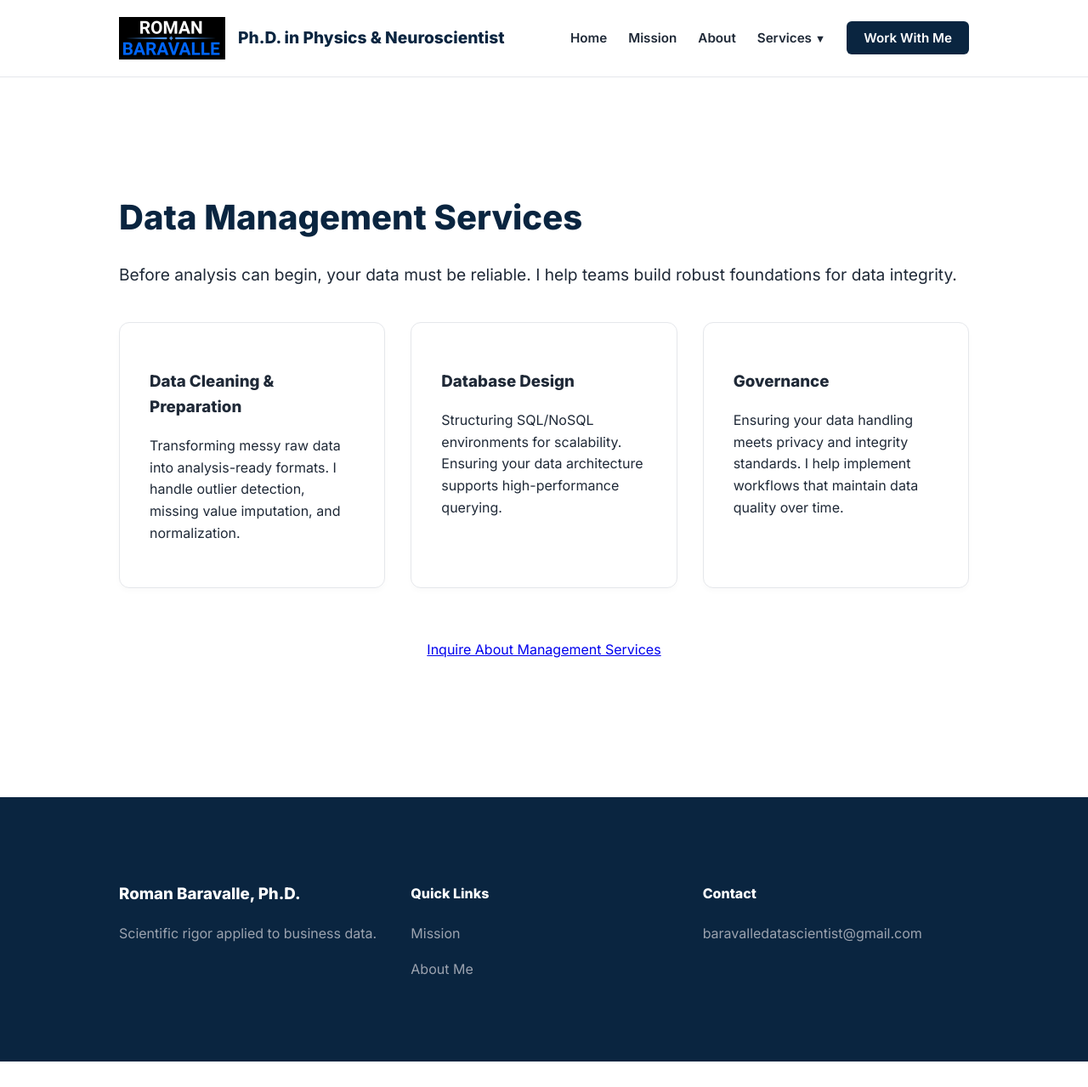
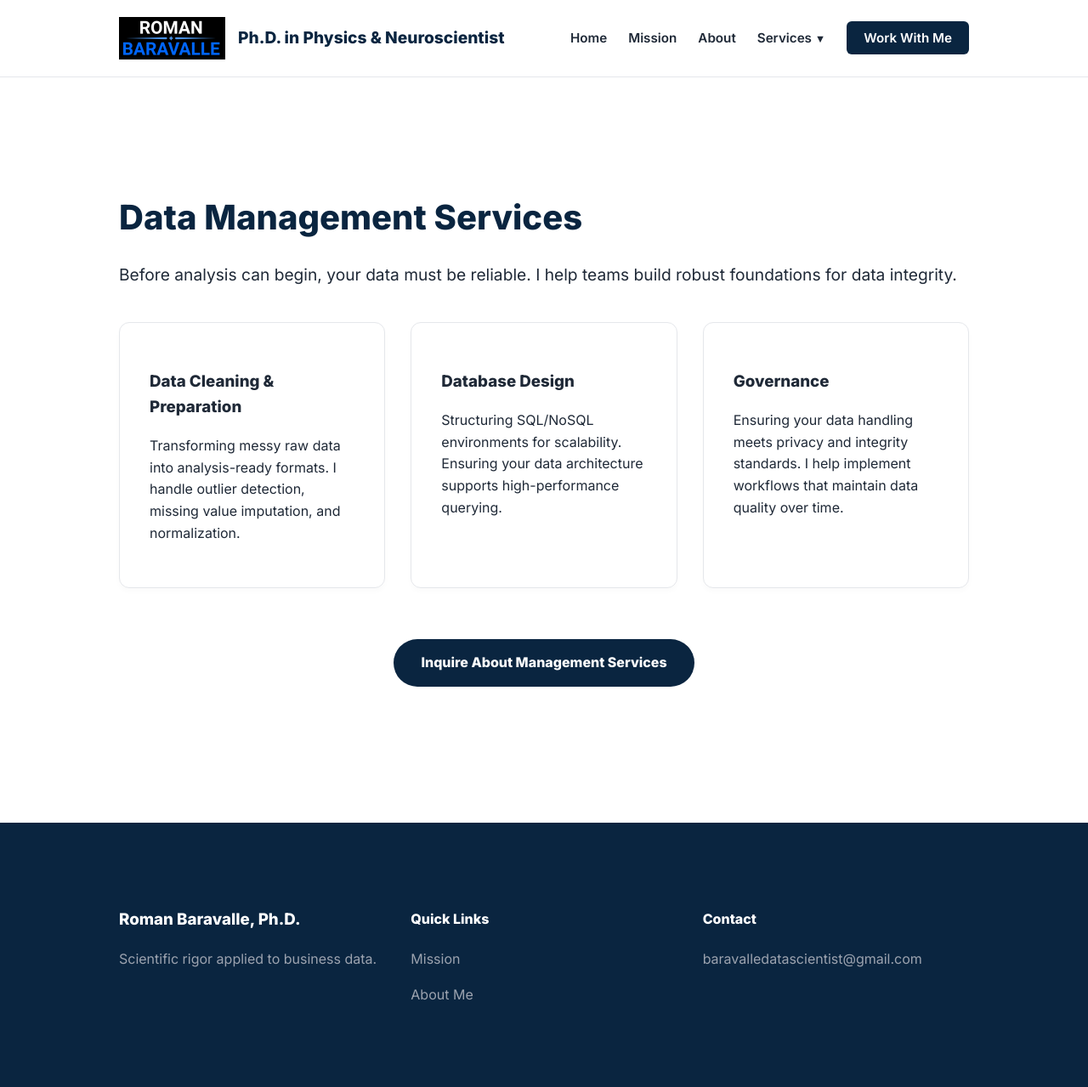
Before and after one commit to RomanDataScience/BaravalleDataSolver, a Jekyll site: the page built from services/management.md, in a window 1280 px wide and 1279 px high. Shown: the whole window at 85% size. Built offline with Jekyll 4.4.1, drawn with Linux system fonts in a browser that asks for light colours.

Commit message:
Update management.md

```diff
--- a/services/management.md
+++ b/services/management.md
@@ -26,7 +26,8 @@ description: Professional data management services to organize, clean, and secur
     </div>
 
     <div style="margin-top: 60px; text-align: center;">
-      <a href="{{ '/contact' | relative_url }}" class="hero-btn">Inquire About Management Services</a>
-    </div>
+          <a href="{{ '/contact' | relative_url }}" class="hero-btn" style="background: var(--secondary); color: white !important; padding: 15px 32px; border-radius: 50px; text-decoration: none; font-weight: 700; display: inline-block;">Inquire About Management Services</a>
+        </div>
+
   </div>
 </div>
```
